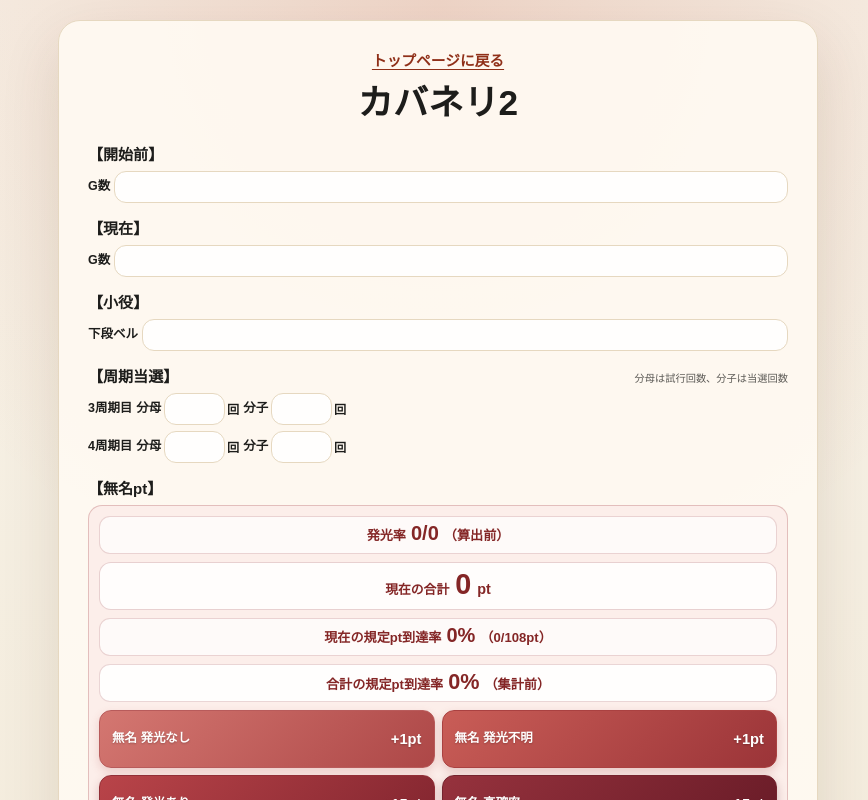
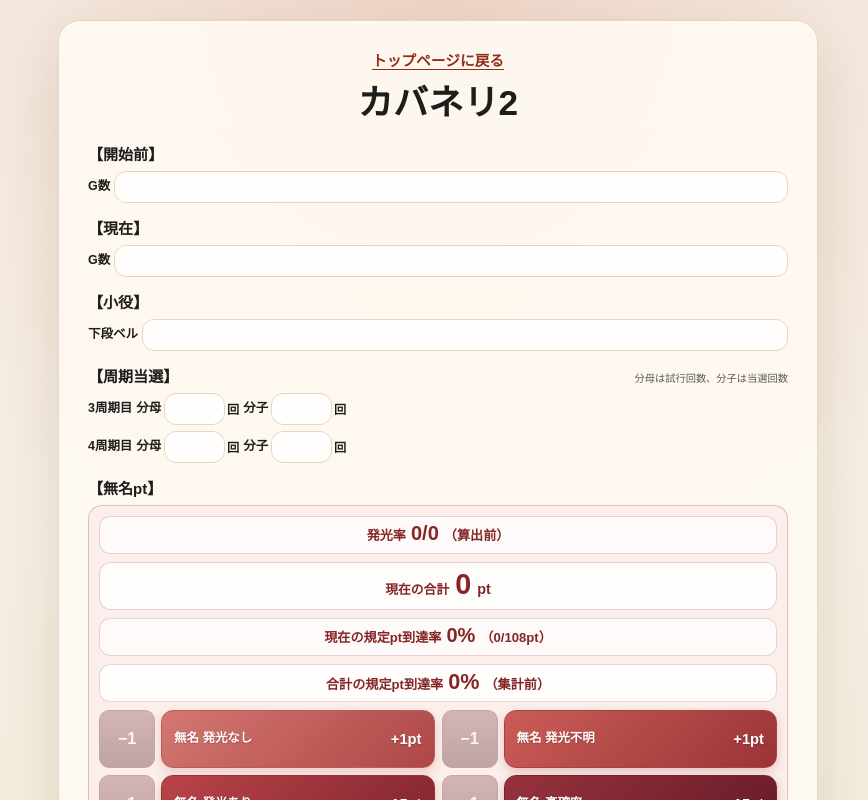
Before and after one commit to umedademu/suisoku, a Next.js app: page /kabaneri2 in a window 1280 px wide. Shown: the top 800 px of the page, without its empty margins (202-1070 px from the left). Built offline with nearby package versions, Linux system fonts and the light colour scheme.

Commit message:
カバネリ2に取り消しと履歴削除を追加

```diff
--- a/app/globals.css
+++ b/app/globals.css
@@ -613,6 +613,65 @@ a {
   gap: 7px;
 }
 
+.character-point-control {
+  display: grid;
+  grid-template-columns: clamp(42px, 8vw, 56px) minmax(0, 1fr);
+  gap: 6px;
+  min-width: 0;
+}
+
+.character-point-minus-button {
+  min-width: 0;
+  min-height: 58px;
+  border: 1px solid transparent;
+  border-radius: 10px;
+  color: #ffffff;
+  cursor: pointer;
+  font: inherit;
+  font-size: 1.02rem;
+  font-weight: 800;
+  padding: 0 5px;
+  touch-action: manipulation;
+  transition:
+    transform 0.15s ease,
+    filter 0.15s ease,
+    opacity 0.15s ease;
+}
+
+.character-point-panel-red .character-point-minus-button {
+  border-color: #7f3037;
+  background: linear-gradient(180deg, #a85358, #722832);
+}
+
+.character-point-panel-green .character-point-minus-button {
+  border-color: #2b6734;
+  background: linear-gradient(180deg, #4c8953, #285f31);
+}
+
+.character-point-minus-button:hover:not(:disabled) {
+  filter: brightness(1.08);
+  transform: translateY(-1px);
+}
+
+.character-point-minus-button:active:not(:disabled) {
+  transform: translateY(1px);
+}
+
+.character-point-minus-button:focus-visible {
+  outline: 3px solid rgba(112, 47, 47, 0.24);
+  outline-offset: 2px;
+}
+
+.character-point-panel-green .character-point-minus-button:focus-visible {
+  outline-color: rgba(40, 121, 52, 0.28);
+}
+
+.character-point-minus-button:disabled {
+  cursor: default;
+  filter: grayscale(0.35);
+  opacity: 0.38;
+}
+
 .character-cz-win-button {
   min-height: 46px;
   border: 1px solid transparent;
@@ -770,21 +829,25 @@ a {
 }
 
 .character-cz-history-table {
-  min-width: 480px;
+  min-width: 560px;
   table-layout: fixed;
 }
 
 .character-cz-history-table th:first-child {
-  width: 12%;
+  width: 10%;
 }
 
 .character-cz-history-table th:nth-child(2) {
-  width: 28%;
+  width: 24%;
 }
 
 .character-cz-history-table th:nth-child(3),
 .character-cz-history-table th:nth-child(4) {
-  width: 30%;
+  width: 24%;
+}
+
+.character-cz-history-table th:nth-child(5) {
+  width: 18%;
 }
 
 .character-cz-history-main,
@@ -800,6 +863,35 @@ a {
   margin-top: 2px;
   color: var(--muted);
   font-size: 0.68rem;
+}
+
+.character-cz-history-delete-button {
+  border: 1px solid rgba(173, 56, 56, 0.34);
+  border-radius: 8px;
+  background: #fff4f2;
+  color: #9a2f32;
+  cursor: pointer;
+  font: inherit;
+  font-size: 0.72rem;
+  font-weight: 800;
+  padding: 7px 10px;
+  transition:
+    background-color 0.15s ease,
+    transform 0.15s ease;
+}
+
+.character-cz-history-delete-button:hover {
+  background: #ffe3df;
+  transform: translateY(-1px);
+}
+
+.character-cz-history-delete-button:active {
+  transform: translateY(1px);
+}
+
+.character-cz-history-delete-button:focus-visible {
+  outline: 3px solid rgba(173, 56, 56, 0.2);
+  outline-offset: 2px;
 }
 
 .number-input:focus {
--- a/app/kabaneri2/page.tsx
+++ b/app/kabaneri2/page.tsx
@@ -79,12 +79,22 @@ const CHARACTER_STANDARD_POINTS = {
 
 type KabaneriCharacter = keyof typeof CHARACTER_STANDARD_POINTS;
 
+type CharacterPointCountKey =
+  | "mumeiNoLightCount"
+  | "mumeiUnknownLightCount"
+  | "mumeiWithLightCount"
+  | "mumeiHighProbabilityCount"
+  | "ikomaNoLightCount"
+  | "ikomaUnknownLightCount"
+  | "ikomaWithLightCount"
+  | "ikomaHighProbabilityCount";
+
 type CharacterPointButton = {
   key: string;
   label: string;
   points: 1 | 15;
   tone: string;
-  lightRateResult?: "no-light" | "with-light";
+  countKey: CharacterPointCountKey;
 };
 
 type CharacterPointGroup = {
@@ -187,17 +197,29 @@ const inputGroups: InputGroup[] = [
         label: "発光なし",
         points: 1,
         tone: "rose",
-        lightRateResult: "no-light"
+        countKey: "mumeiNoLightCount"
       },
-      { key: "unknown-light", label: "発光不明", points: 1, tone: "coral" },
+      {
+        key: "unknown-light",
+        label: "発光不明",
+        points: 1,
+        tone: "coral",
+        countKey: "mumeiUnknownLightCount"
+      },
       {
         key: "with-light",
         label: "発光あり",
         points: 15,
         tone: "crimson",
-        lightRateResult: "with-light"
+        countKey: "mumeiWithLightCount"
       },
-      { key: "high-probability", label: "高確率", points: 15, tone: "wine" }
+      {
+        key: "high-probability",
+        label: "高確率",
+        points: 15,
+        tone: "wine",
+        countKey: "mumeiHighProbabilityCount"
+      }
     ]
   },
   {
@@ -214,17 +236,29 @@ const inputGroups: InputGroup[] = [
         label: "発光なし",
         points: 1,
         tone: "soft",
-        lightRateResult: "no-light"
+        countKey: "ikomaNoLightCount"
       },
-      { key: "unknown-light", label: "発光不明", points: 1, tone: "leaf" },
+      {
+        key: "unknown-light",
+        label: "発光不明",
+        points: 1,
+        tone: "leaf",
+        countKey: "ikomaUnknownLightCount"
+      },
       {
         key: "with-light",
         label: "発光あり",
         points: 15,
         tone: "deep",
-        lightRateResult: "with-light"
+        countKey: "ikomaWithLightCount"
       },
-      { key: "high-probability", label: "高確率", points: 15, tone: "forest" }
+      {
+        key: "high-probability",
+        label: "高確率",
+        points: 15,
+        tone: "forest",
+        countKey: "ikomaHighProbabilityCount"
+      }
     ]
   },
   {
@@ -266,10 +300,14 @@ const initialValues: Record<string, string> = {
   cycle4Hits: "",
   mumeiPoints: "0",
   mumeiNoLightCount: "0",
+  mumeiUnknownLightCount: "0",
   mumeiWithLightCount: "0",
+  mumeiHighProbabilityCount: "0",
   ikomaPoints: "0",
   ikomaNoLightCount: "0",
+  ikomaUnknownLightCount: "0",
   ikomaWithLightCount: "0",
+  ikomaHighProbabilityCount: "0",
   characterPointHistory: "[]",
   medalRent: "46",
   exchangeRate: "5.0",
@@ -479,7 +517,13 @@ function mergeKabaneriInputValues(
   };
 }
 
-function CharacterCzHistory({ history }: { history: CharacterPointHistoryEntry[] }) {
+function CharacterCzHistory({
+  history,
+  onDelete
+}: {
+  history: CharacterPointHistoryEntry[];
+  onDelete: (index: number) => void;
+}) {
   if (history.length === 0) {
     return <p className="character-cz-history-empty">当選履歴はまだありません。</p>;
   }
@@ -493,6 +537,7 @@ function CharacterCzHistory({ history }: { history: CharacterPointHistoryEntry[]
             <th scope="col">当選CZ</th>
             <th scope="col">獲得pt</th>
             <th scope="col">発光</th>
+            <th scope="col">削除</th>
           </tr>
         </thead>
         <tbody>
@@ -505,10 +550,11 @@ function CharacterCzHistory({ history }: { history: CharacterPointHistoryEntry[]
               entry.noLightCount,
               entry.withLightCount
             );
+            const historyNumber = history.length - index;
 
             return (
               <tr key={`${entry.recordedAt}-${entry.character}-${index}`}>
-                <th scope="row">{history.length - index}</th>
+                <th scope="row">{historyNumber}</th>
                 <td>{entry.character}CZ</td>
                 <td>
                   <strong className="character-cz-history-main">{entry.points}pt</strong>
@@ -519,6 +565,16 @@ function CharacterCzHistory({ history }: { history: CharacterPointHistoryEntry[]
                     {lightRate.numerator}/{lightRate.denominator}
                   </strong>
                   <span className="character-cz-history-sub">{lightRate.percentageText}</span>
+                </td>
+                <td>
+                  <button
+                    aria-label={`${historyNumber}回目 ${entry.character}CZの履歴を削除`}
+                    className="character-cz-history-delete-button"
+                    type="button"
+                    onClick={() => onDelete(index)}
+                  >
+                    削除
+                  </button>
                 </td>
               </tr>
             );
@@ -603,6 +659,8 @@ export default function Kabaneri2Page() {
   };
   const getCharacterPoints = (pointKey: CharacterPointGroup["pointKey"]) =>
     Math.max(0, Math.trunc(toNumber(inputValues[pointKey] ?? "0")));
+  const getCharacterButtonCount = (countKey: CharacterPointCountKey) =>
+    Math.max(0, Math.trunc(toNumber(inputValues[countKey] ?? "0")));
   const getCharacterPointProgress = (group: CharacterPointGroup) => {
     const points = getCharacterPoints(group.pointKey);
 
@@ -668,26 +726,42 @@ export default function Kabaneri2Page() {
     button: CharacterPointButton
   ) => {
     setInputValues((current) => {
-      const nextValues = {
+      return {
         ...current,
         [group.pointKey]: String(
           Math.max(0, Math.trunc(toNumber(current[group.pointKey] ?? "0"))) + button.points
+        ),
+        [button.countKey]: String(
+          Math.max(0, Math.trunc(toNumber(current[button.countKey] ?? "0"))) + 1
         )
       };
+    });
+  };
 
-      if (button.lightRateResult === "no-light") {
-        nextValues[group.noLightCountKey] = String(
-          Math.max(0, Math.trunc(toNumber(current[group.noLightCountKey] ?? "0"))) + 1
+  const handleCharacterPointDecrement = (
+    group: CharacterPointGroup,
+    button: CharacterPointButton
+  ) => {
+    setInputValues((current) => {
+      const buttonCount = Math.max(
+        0,
+        Math.trunc(toNumber(current[button.countKey] ?? "0"))
       );
+
+      if (buttonCount <= 0) {
+        return current;
       }
 
-      if (button.lightRateResult === "with-light") {
-        nextValues[group.withLightCountKey] = String(
-          Math.max(0, Math.trunc(toNumber(current[group.withLightCountKey] ?? "0"))) + 1
-        );
-      }
-
-      return nextValues;
+      return {
+        ...current,
+        [group.pointKey]: String(
+          Math.max(
+            0,
+            Math.trunc(toNumber(current[group.pointKey] ?? "0")) - button.points
+          )
+        ),
+        [button.countKey]: String(buttonCount - 1)
+      };
     });
   };
 
@@ -710,12 +784,31 @@ export default function Kabaneri2Page() {
         current.characterPointHistory ?? "[]"
       );
 
+      const nextValues = {
+        ...current,
+        [group.pointKey]: "0",
+        characterPointHistory: JSON.stringify([historyEntry, ...currentHistory])
+      };
+
+      group.pointButtons.forEach((button) => {
+        nextValues[button.countKey] = "0";
+      });
+
+      return nextValues;
+    });
+  };
+
+  const handleCharacterHistoryDelete = (index: number) => {
+    setInputValues((current) => {
+      const currentHistory = parseCharacterPointHistory(
+        current.characterPointHistory ?? "[]"
+      );
+
       return {
         ...current,
-        [group.pointKey]: "0",
-        [group.noLightCountKey]: "0",
-        [group.withLightCountKey]: "0",
-        characterPointHistory: JSON.stringify([historyEntry, ...currentHistory])
+        characterPointHistory: JSON.stringify(
+          currentHistory.filter((_entry, historyIndex) => historyIndex !== index)
+        )
       };
     });
   };
@@ -910,7 +1003,10 @@ export default function Kabaneri2Page() {
                 {"note" in group ? <p className="group-note">{group.note}</p> : null}
               </div>
               {"history" in group ? (
-                <CharacterCzHistory history={characterPointHistory} />
+                <CharacterCzHistory
+                  history={characterPointHistory}
+                  onDelete={handleCharacterHistoryDelete}
+                />
               ) : "fields" in group ? (
                 <div className={`input-row input-row-${Math.min(group.fields.length, 3)}`}>
                   {group.fields.map((field) => (
@@ -1065,22 +1161,36 @@ export default function Kabaneri2Page() {
                     );
                   })()}
                   <div className="character-point-button-grid">
-                    {group.pointButtons.map((button) => (
+                    {group.pointButtons.map((button) => {
+                      const buttonCount = getCharacterButtonCount(button.countKey);
+
+                      return (
+                        <div className="character-point-control" key={button.key}>
+                          <button
+                            aria-label={`${group.character} ${button.label} 1回取り消し`}
+                            className="character-point-minus-button"
+                            disabled={buttonCount <= 0}
+                            type="button"
+                            onClick={() => handleCharacterPointDecrement(group, button)}
+                          >
+                            −1
+                          </button>
                           <button
                             aria-label={`${group.character} ${button.label} ${button.points}pt加算`}
                             className={`character-point-button character-point-button-${button.tone}`}
-                        key={button.key}
                             type="button"
-                        onClick={() =>
-                          handleCharacterPointIncrement(group, button)
-                        }
+                            onClick={() => handleCharacterPointIncrement(group, button)}
                           >
                             <span className="character-point-button-name">
                               {group.character} {button.label}
                             </span>
-                        <span className="character-point-button-points">+{button.points}pt</span>
+                            <span className="character-point-button-points">
+                              +{button.points}pt
+                            </span>
                           </button>
-                    ))}
+                        </div>
+                      );
+                    })}
                   </div>
                   <button
                     className={`character-cz-win-button character-cz-win-button-${group.theme}`}
--- a/lib/app-info.ts
+++ b/lib/app-info.ts
@@ -1,3 +1,3 @@
-export const APP_VERSION = "0.83";
+export const APP_VERSION = "0.84";
 
 export const APP_TITLE = `推測ツールv${APP_VERSION}`;
```
Also changed, not shown: 1 other file (tests, documents, lock files or other folders). Lines whose indentation alone changed are shown as unchanged.
